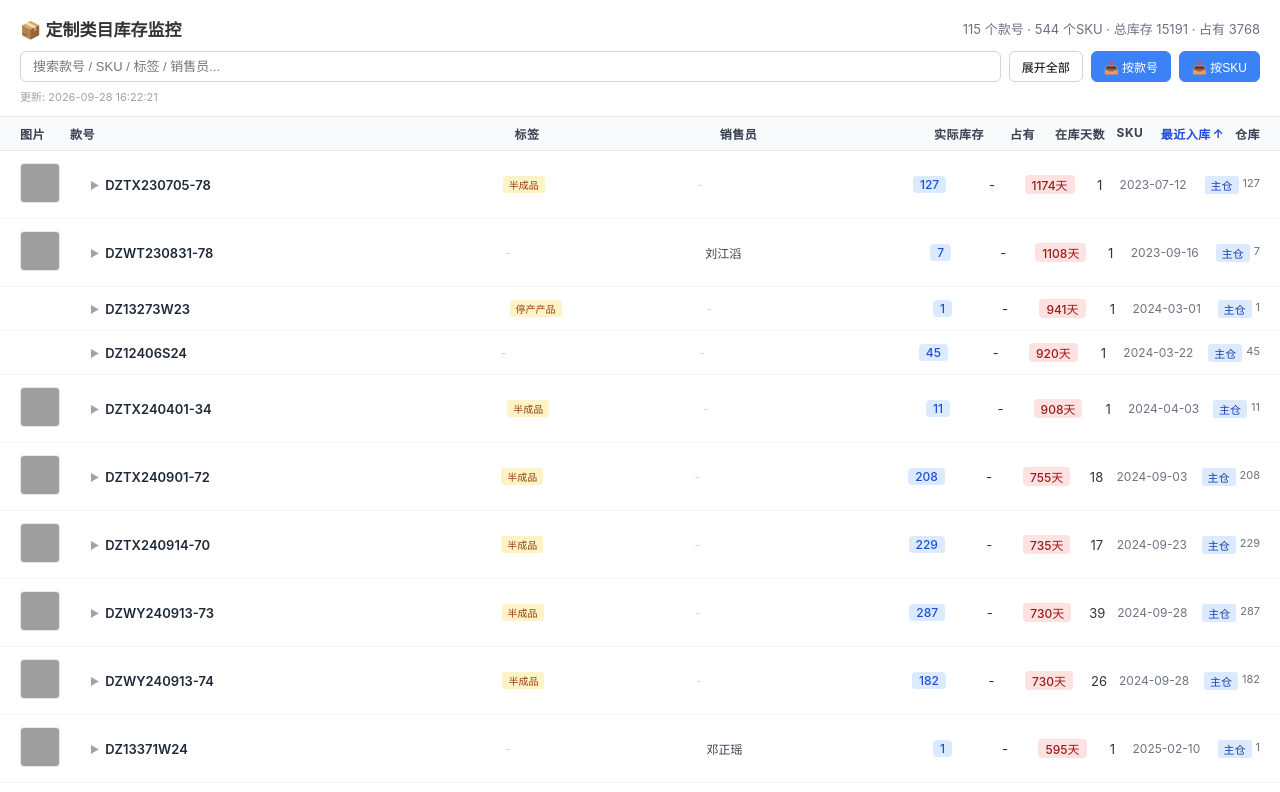
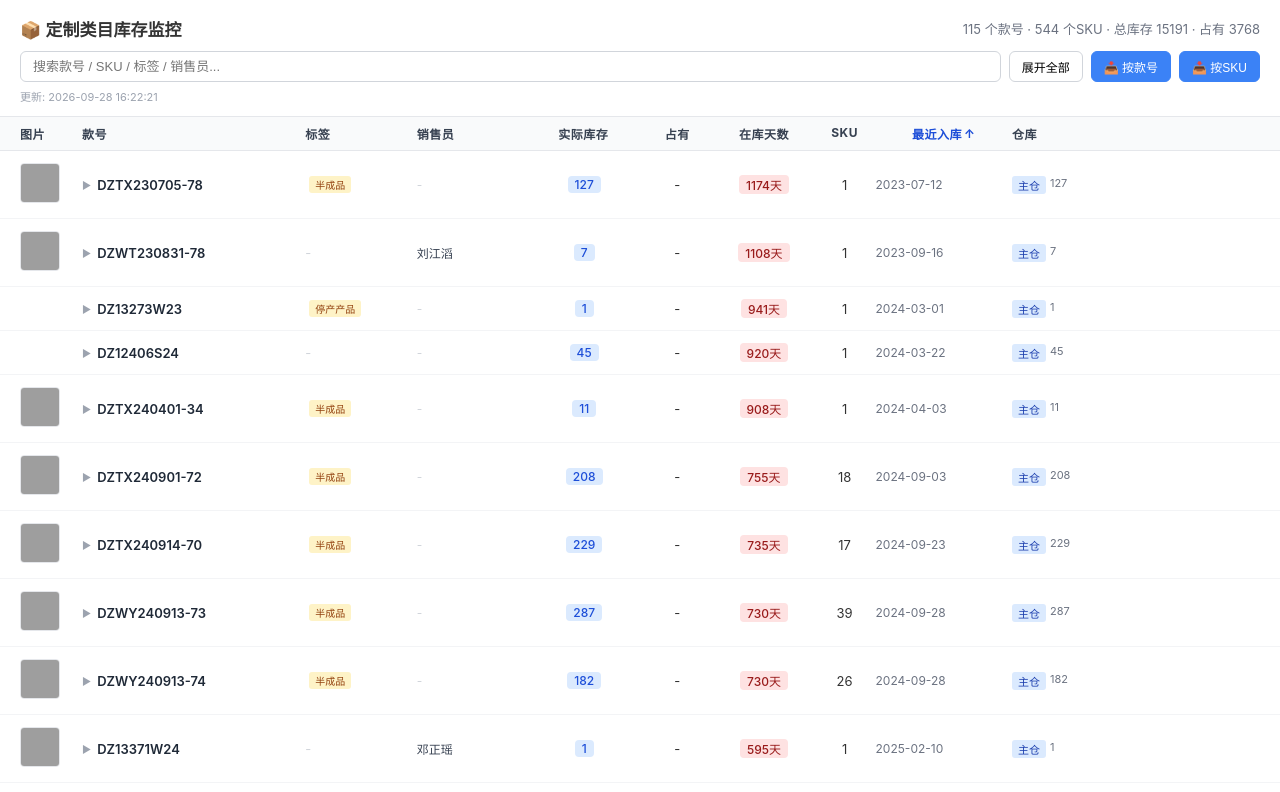
Before and after one commit to xie1106/defect-collect, a plain HTML site: page 定制库存监控.html in a window 1280 px wide. Shown: the top 792 px of the page. Drawn offline with Linux system fonts and the light colour scheme; grey boxes are pictures that could not be loaded.

Commit message:
百分比列宽均匀分散对齐

```diff
--- a/定制库存监控.html
+++ b/定制库存监控.html
@@ -7,7 +7,7 @@
 <style>
 * { margin:0; padding:0; box-sizing:border-box; }
 body { font-family: -apple-system,BlinkMacSystemFont,"Segoe UI",Roboto,sans-serif; background:#f5f7fa; color:#333; }
-.page-wrap { max-width:1400px; margin:0 auto; }
+.page-wrap { margin:0 auto; }
 .top-bar { background:#fff; padding:16px 20px 12px; border-bottom:1px solid #e5e7eb; position:sticky; top:0; z-index:20; }
 .top-row { display:flex; align-items:center; justify-content:space-between; flex-wrap:wrap; gap:10px; }
 .top-row h1 { font-size:17px; font-weight:600; }
@@ -23,7 +23,7 @@ body { font-family: -apple-system,BlinkMacSystemFont,"Segoe UI",Roboto,sans-seri
 .btn-sort.active { background:#eff6ff; border-color:#93c5fd; color:#1d4ed8; font-weight:600; }
 .updated { font-size:11px; color:#9ca3af; margin-top:6px; }
 /* TABLE */
-.th-row { display:grid; grid-template-columns:50px 1.3fr 0.6fr 0.6fr 70px 55px 60px 40px 85px auto; padding:8px 20px; background:#f9fafb; position:sticky; top:100px; z-index:15;
+.th-row { display:grid; grid-template-columns:5% 18% 9% 9% 9% 6% 8% 5% 11% 12%; padding:8px 20px; background:#f9fafb; position:sticky; top:100px; z-index:15;
 /* PLACEHOLDER_TH */
   font-size:12px; color:#374151; font-weight:700; border-bottom:1px solid #e5e7eb; letter-spacing:0.5px; }
 .th-row .sortable { cursor:pointer; user-select:none; display:flex; align-items:center; gap:2px; justify-content:center; }
@@ -31,9 +31,9 @@ body { font-family: -apple-system,BlinkMacSystemFont,"Segoe UI",Roboto,sans-seri
 .th-row .sortable.active { color:#1d4ed8; font-weight:700; }
 .list { padding:0 0 80px; }
 .card { background:#fff; border-bottom:1px solid #f3f4f6; }
-.card-header { display:grid; grid-template-columns:50px 1.3fr 0.6fr 0.6fr 70px 55px 60px 40px 85px auto; padding:12px 20px; align-items:center; cursor:pointer; user-select:none; font-size:13px; }
+.card-header { display:grid; grid-template-columns:5% 18% 9% 9% 9% 6% 8% 5% 11% 12%; padding:12px 20px; align-items:center; cursor:pointer; user-select:none; font-size:13px; }
 .card-header:hover { background:#fafbfc; }
-.iid-cell { display:flex; align-items:center; gap:6px; overflow:hidden; padding-left:20px; }
+.iid-cell { display:flex; align-items:center; gap:6px; overflow:hidden; }
 .iid { font-weight:600; font-size:13px; color:#1f2937; white-space:nowrap; overflow:hidden; text-overflow:ellipsis; cursor:pointer; }
 .iid:hover { color:#3b82f6; text-decoration:underline; }
 .copyable { cursor:pointer; }
```
